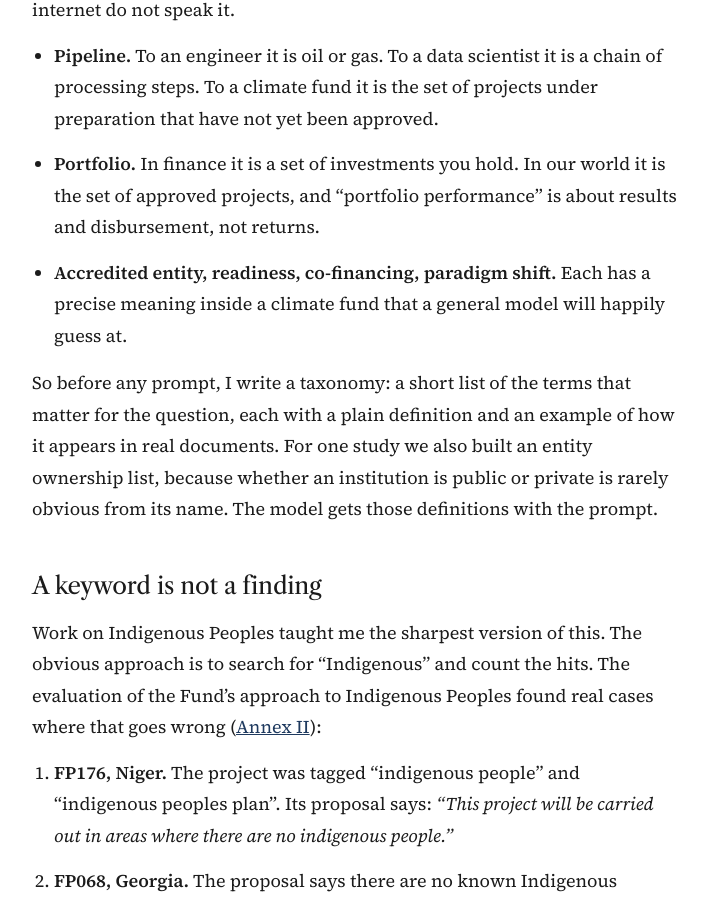
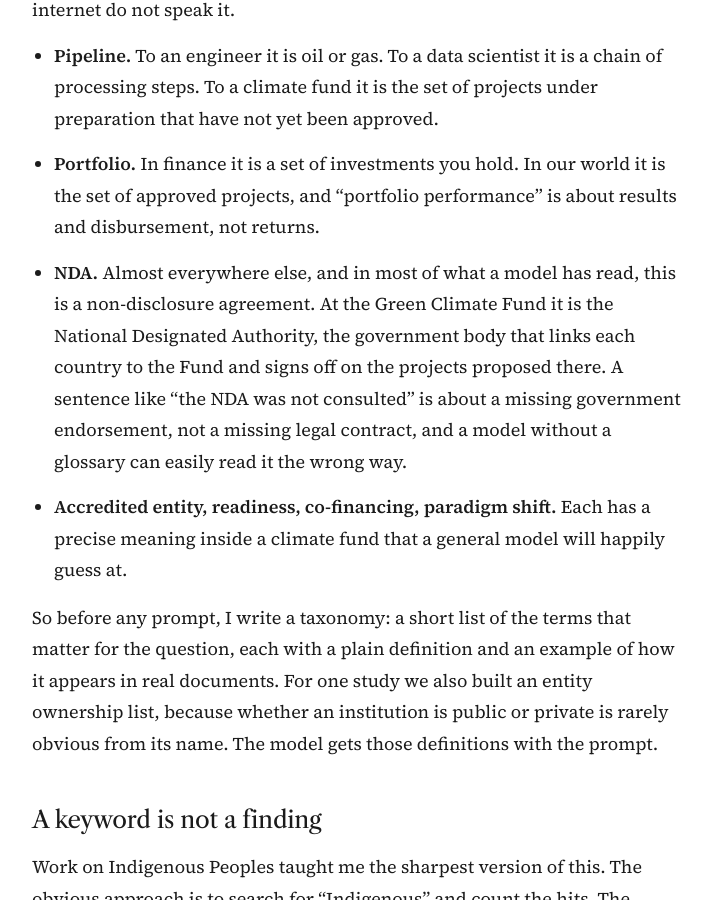
Before and after one commit to owangie/owangie.github.io, a Jekyll site: the page built from _posts/2026-09-28-llms-and-development-jargon.md, in a window 1280 px wide and 900 px high, scrolled down 1423 px. Shown: the whole window, without its empty margins (282-994 px from the left). Built offline with Jekyll 4.4.1, drawn with Linux system fonts in a browser that asks for light colours.

Commit message:
About: vary sentence rhythm; jargon: NDA example

```diff
--- a/_data/ai.yml
+++ b/_data/ai.yml
@@ -32,7 +32,7 @@ tips:
   - title: "Find the right passage first"
     text: "Decide where in the document the answer lives before deciding what to ask. Most of a long report is noise for any one question."
   - title: "Teach it the jargon"
-    text: "Pipeline, portfolio and readiness mean something specific in development work. Write a short taxonomy with definitions and give it to the model."
+    text: "Pipeline, portfolio and readiness mean something specific in development work, and to a general model an NDA is a non-disclosure agreement, not a National Designated Authority. Write a short taxonomy with definitions and give it to the model."
   - title: "Write the rule before the prompt"
     text: "Agree the decision rule a human reviewer would apply, and write it down as a procedure. The prompt comes after."
   - title: "Budget for hidden reasoning"
--- a/_posts/2026-09-28-llms-and-development-jargon.md
+++ b/_posts/2026-09-28-llms-and-development-jargon.md
@@ -28,6 +28,7 @@ Development work has its own dialect, and models trained on the whole internet d
 
 - **Pipeline.** To an engineer it is oil or gas. To a data scientist it is a chain of processing steps. To a climate fund it is the set of projects under preparation that have not yet been approved.
 - **Portfolio.** In finance it is a set of investments you hold. In our world it is the set of approved projects, and "portfolio performance" is about results and disbursement, not returns.
+- **NDA.** Almost everywhere else, and in most of what a model has read, this is a non-disclosure agreement. At the Green Climate Fund it is the National Designated Authority, the government body that links each country to the Fund and signs off on the projects proposed there. A sentence like "the NDA was not consulted" is about a missing government endorsement, not a missing legal contract, and a model without a glossary can easily read it the wrong way.
 - **Accredited entity, readiness, co-financing, paradigm shift.** Each has a precise meaning inside a climate fund that a general model will happily guess at.
 
 So before any prompt, I write a taxonomy: a short list of the terms that matter for the question, each with a plain definition and an example of how it appears in real documents. For one study we also built an entity ownership list, because whether an institution is public or private is rarely obvious from its name. The model gets those definitions with the prompt.
```
Also changed, not shown: _pages/about.md (+2 -2 lines).
